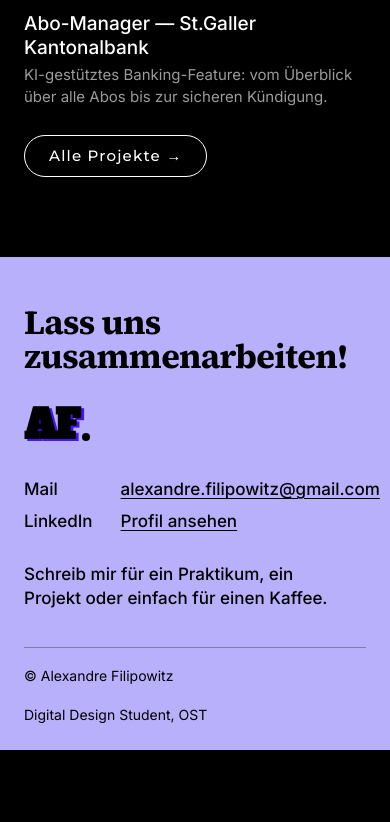
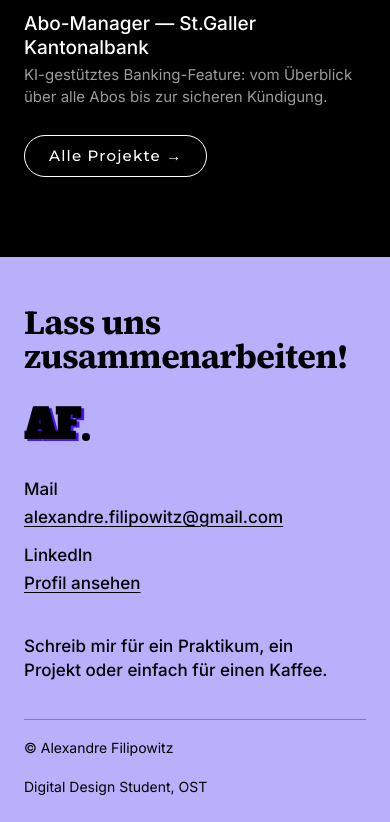
Before and after one commit to alexxs360/portfolio, a plain HTML site: page index.html in a window 390 px wide. Shown: the part 2011-2833 px from the top of the page. Before the commit the page ends 2761 px from the top, so only its background shows below. Drawn offline with Linux system fonts and the light colour scheme; a web font is replaced by a local one.

Commit message:
Fussleiste auf kleinen Handys ohne Überlauf
Co-Authored-By: Claude Opus 5.5 <noreply@anthropic.com>
Claude-Session: https://claude.ai/code/session_0132qsq2VmMFeQAb1jDDd18c

```diff
--- a/css/style.css
+++ b/css/style.css
@@ -178,7 +178,8 @@ main > section.block:first-child{padding-top:clamp(36px,4.5vw,64px)}
 .foot-logo .mono{font-size:clamp(40px,4vw,56px);color:#000}
 .foot-logo .mono .dot{background:#000}
 .foot-contact{display:grid;grid-template-columns:auto 1fr;gap:4px 28px;margin:0;font-size:17px;font-weight:500}
-.foot-contact dd{margin:0}
+.foot-contact dd{margin:0;min-width:0;overflow-wrap:anywhere}
+.foot-grid > *{min-width:0}
 .foot-contact a{color:#000;text-underline-offset:3px}
 .foot-contact a:hover{text-decoration-thickness:2px}
 .foot-note{margin:0;max-width:30ch;font-size:17px;font-weight:500;line-height:1.4}
@@ -250,7 +251,9 @@ img.plain{background:transparent}
   .grid3,.stats,.compare,.timeline{grid-template-columns:1fr}
   .work-grid{grid-template-columns:1fr 1fr}
   .grid4{grid-template-columns:1fr 1fr}
-  .foot-grid{grid-template-columns:1fr;align-items:start}
+  .foot-grid{grid-template-columns:minmax(0,1fr);align-items:start}
+  .foot-contact{grid-template-columns:1fr;gap:0}
+  .foot-contact dd{margin-bottom:10px}
   .dropped li{grid-template-columns:1fr;gap:4px}
   .hero{min-height:calc(100svh - 61px);padding:40px 0 88px}
 }
--- a/index.html
+++ b/index.html
@@ -8,7 +8,7 @@
 <link rel="preconnect" href="https://fonts.googleapis.com">
 <link rel="preconnect" href="https://fonts.gstatic.com" crossorigin>
 <link href="https://fonts.googleapis.com/css2?family=Alfa+Slab+One&family=Inter:wght@400;500;600&family=Montserrat:wght@200..800&family=Source+Serif+4:opsz,wght@8..60,700&display=swap" rel="stylesheet">
-<link rel="stylesheet" href="css/style.css?v=7987de19">
+<link rel="stylesheet" href="css/style.css?v=beb9ac10">
 </head>
 <body>
 <a class="skip" href="#inhalt">Zum Inhalt springen</a>
```
Also changed, not shown: 404.html (+1 -1 lines), abo-manager.html (+1 -1 lines), eco-island.html (+1 -1 lines), projekte.html (+1 -1 lines), skills.html (+1 -1 lines), ueber-mich.html (+1 -1 lines).
